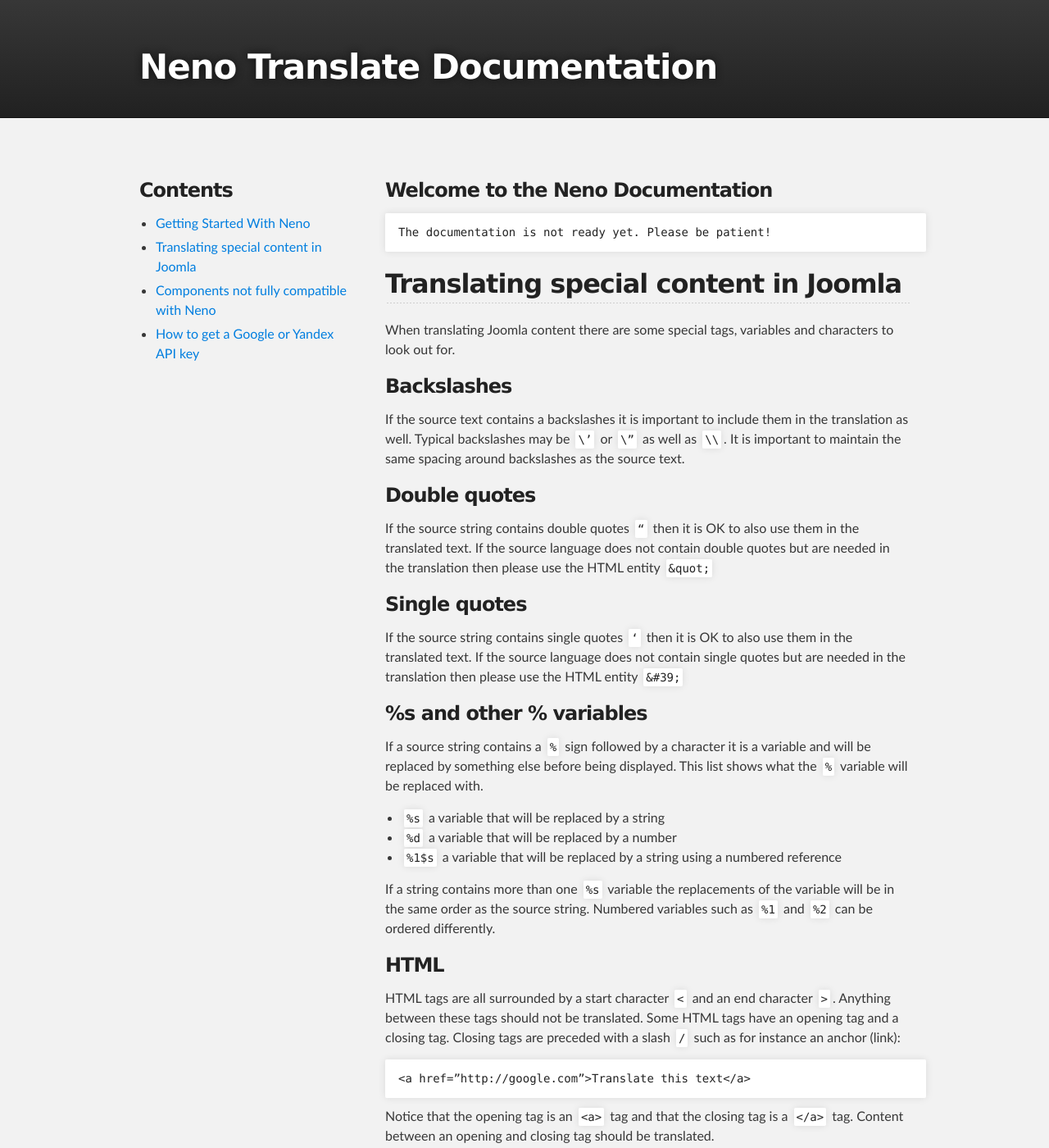
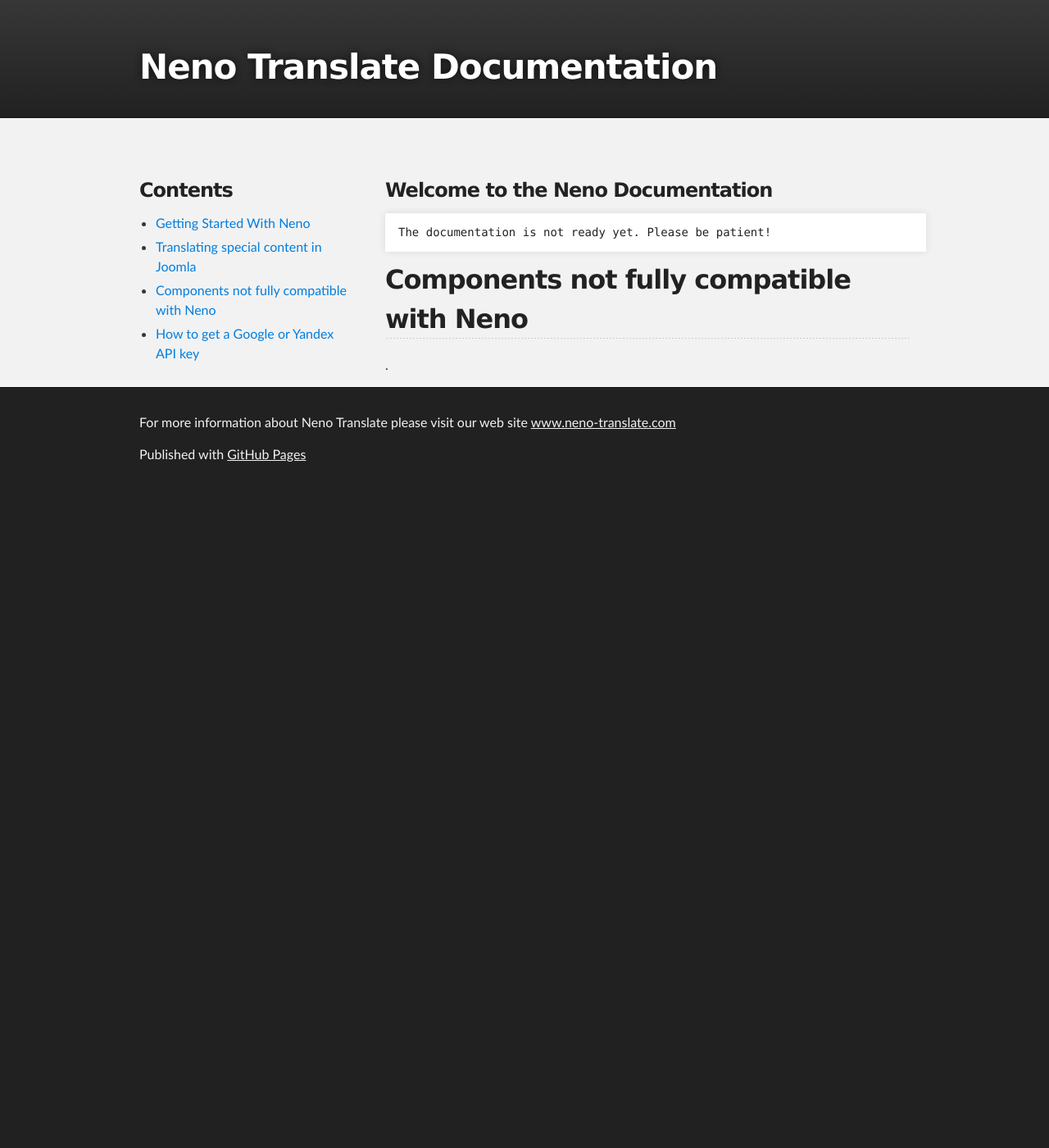
Before and after one commit to javigomez/neno, a Jekyll site: the page built from index.md, in a window 1280 px wide and 1400 px high. Shown: the whole window at 82% size. Built offline with Jekyll 4.4.1, drawn with Linux system fonts in a browser that asks for light colours; Markdown is read by kramdown in place of the engine named in the settings.

Commit message:
Update index.md

````diff
--- a/index.md
+++ b/index.md
@@ -9,33 +9,6 @@ The documentation is not ready yet. Please be patient!
 
 
 
-<a name="translating-special-content-in-joomla"></a>
-## Translating special content in Joomla
-When translating Joomla content there are some special tags, variables and characters to look out for.
-
-### Backslashes
-If the source text contains a backslashes it is important to include them in the translation as well. Typical backslashes may be `\’` or `\”` as well as `\\`. It is important to maintain the same spacing around backslashes as the source text.
-
-### Double quotes
-If the source string contains double quotes `“` then it is OK to also use them in the translated text. If the source language does not contain double quotes but are needed in the translation then please use the HTML entity `&quot;`
-
-### Single quotes
-If the source string contains single quotes `‘` then it is OK to also use them in the translated text. If the source language does not contain single quotes but are needed in the translation then please use the HTML entity `&#39;`
-
-### %s and other % variables
-If a source string contains a `%` sign followed by a character it is a variable and will be replaced by something else before being displayed. This list shows what the `%` variable will be replaced with.
-
-* `%s` a variable that will be replaced by a string
-* `%d` a variable that will be replaced by a number
-* `%1$s` a variable that will be replaced by a string using a numbered reference
-
-If a string contains more than one `%s` variable the replacements of the variable will be in the same order as the source string. Numbered variables such as `%1` and `%2` can be ordered differently.
-### HTML
-HTML tags are all surrounded by a start character `<` and an end character `>`. Anything between these tags should not be translated. Some HTML tags have an opening tag and a closing tag. Closing tags are preceded with a slash `/` such as for instance an anchor (link):
-```
-<a href=”http://google.com”>Translate this text</a>
-```
-Notice that the opening tag is an `<a>` tag and that the closing tag is a `</a>` tag. Content between an opening and closing tag should be translated.
 
 
 ## Components not fully compatible with Neno
````
